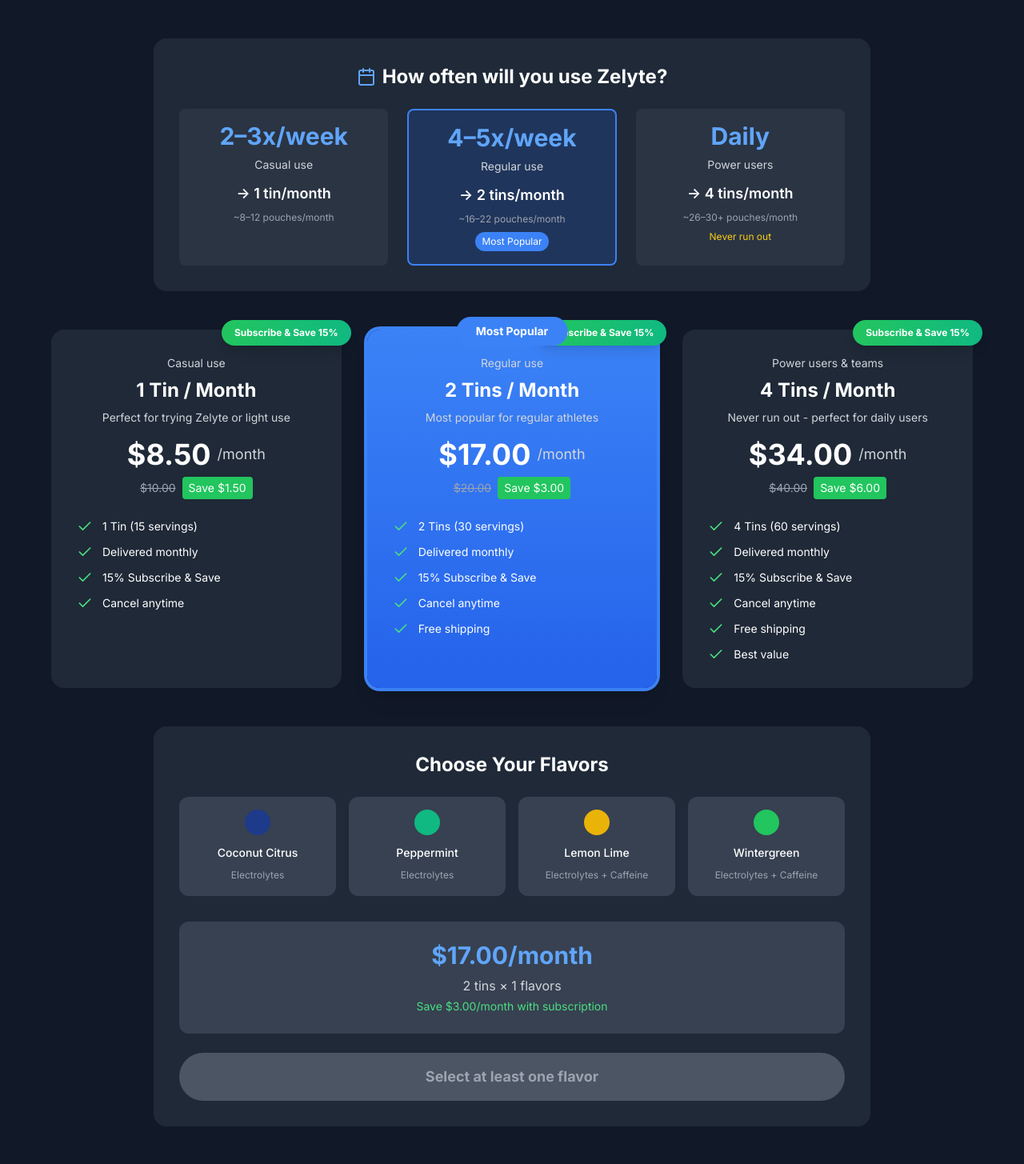
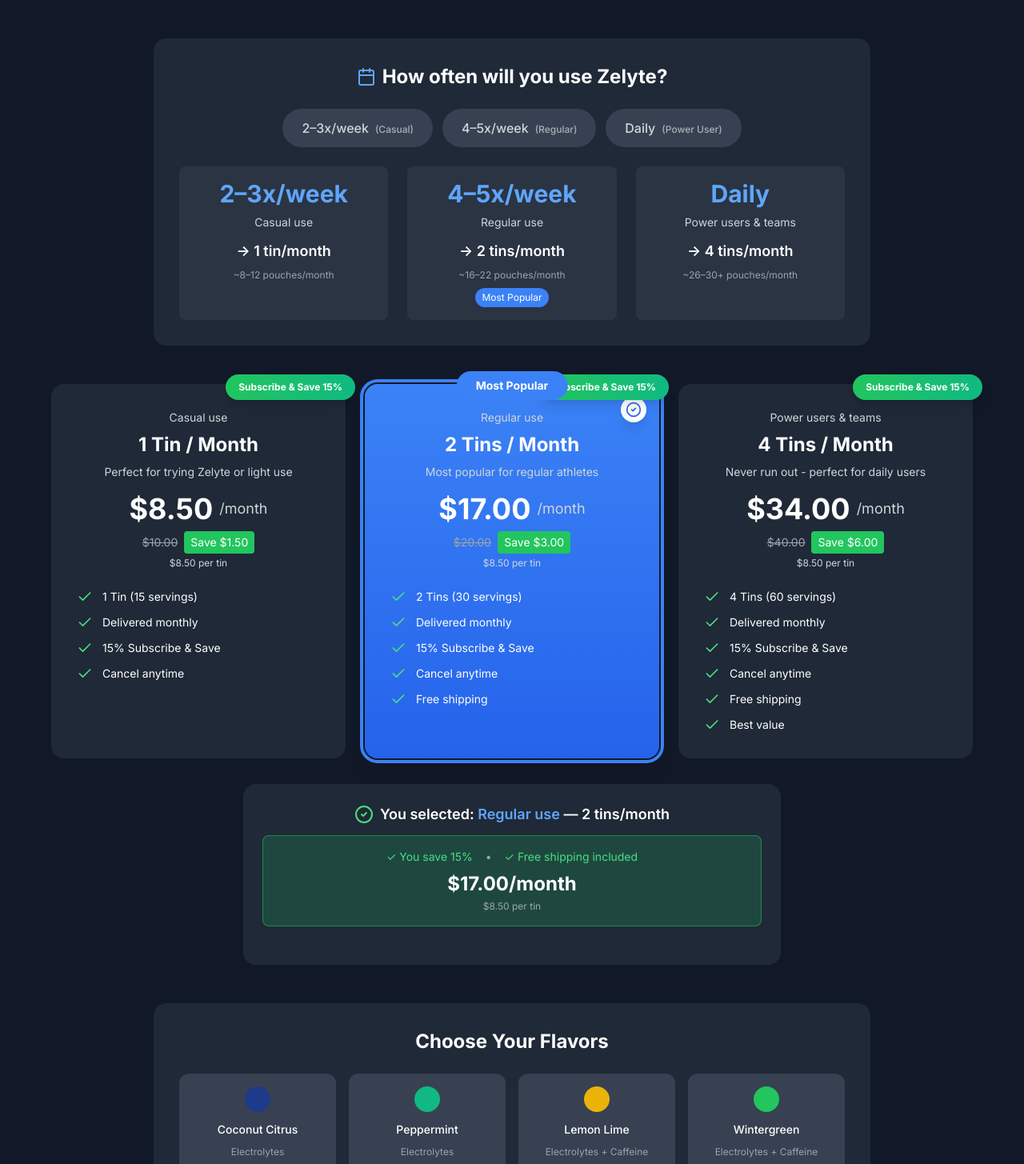
Before and after one commit to hudsonjmurray11-hub/zelyte-ecommerce, a React (Vite) app: page / in a window 1280 px wide. Shown: the part 4960-6415 px from the top of the page at 80% size. Built offline with nearby package versions, Linux system fonts and the light colour scheme; no server answers; the database is empty.

Commit message:
Make subscription section fully interactive: clickable cards, radio buttons, micro-interactions, usage helper, and clear CTA

```diff
--- a/src/components/Subscription.tsx
+++ b/src/components/Subscription.tsx
@@ -1,5 +1,5 @@
 import React, { useState } from 'react';
-import { Check, ShoppingCart, Package, Star, Zap, Calendar, TrendingUp } from 'lucide-react';
+import { Check, ShoppingCart, Package, Star, Zap, Calendar, TrendingUp, CheckCircle2 } from 'lucide-react';
 import { useCart } from '../contexts/CartContext';
 import { useScrollAnimation } from '../hooks/useScrollAnimation';
 import { motion, useInView } from 'framer-motion';
@@ -7,6 +7,7 @@ import { motion, useInView } from 'framer-motion';
 const subscriptionPlans = [
   {
     id: 'subscription-1',
+    value: '1_tin',
     tinsPerMonth: 1,
     frequency: 'monthly',
     usageFrequency: '2–3x/week',
@@ -20,6 +21,7 @@ const subscriptionPlans = [
   },
   {
     id: 'subscription-2',
+    value: '2_tins',
     tinsPerMonth: 2,
     frequency: 'monthly',
     usageFrequency: '4–5x/week',
@@ -33,6 +35,7 @@ const subscriptionPlans = [
   },
   {
     id: 'subscription-4',
+    value: '4_tins',
     tinsPerMonth: 4,
     frequency: 'monthly',
     usageFrequency: 'Daily',
@@ -46,9 +49,16 @@ const subscriptionPlans = [
   }
 ];
 
+const usageOptions = [
+  { id: 'casual', label: '2–3x/week', planValue: '1_tin', description: 'Casual' },
+  { id: 'regular', label: '4–5x/week', planValue: '2_tins', description: 'Regular' },
+  { id: 'daily', label: 'Daily', planValue: '4_tins', description: 'Power User' }
+];
+
 const Purchase = () => {
-  const [selectedPlan, setSelectedPlan] = useState('subscription-2'); // Default to 2 tins/month
+  const [selectedPlan, setSelectedPlan] = useState('2_tins'); // Default to 2 tins/month
   const [selectedFlavors, setSelectedFlavors] = useState<string[]>([]);
+  const [selectedUsage, setSelectedUsage] = useState<string | null>(null);
   const { addToCart } = useCart();
   const { isVisible: isHeaderVisible, elementRef: headerRef } = useScrollAnimation({ threshold: 0.2 });
   const { isVisible: isGuideVisible, elementRef: guideRef } = useScrollAnimation({ threshold: 0.1, delay: 100 });
@@ -62,9 +72,39 @@ const Purchase = () => {
     { id: 'wintergreen', name: 'Wintergreen', category: 'Electrolytes + Caffeine', color: 'bg-green-500' }
   ];
 
-  const selectedPlanData = subscriptionPlans.find(p => p.id === selectedPlan);
+  const selectedPlanData = subscriptionPlans.find(p => p.value === selectedPlan);
   const guideInView = useInView(guideRef as React.RefObject<HTMLDivElement>, { once: true, amount: 0.2 });
   const plansInView = useInView(plansRef as React.RefObject<HTMLDivElement>, { once: true, amount: 0.2 });
+
+  const handleUsageSelect = (usageId: string) => {
+    setSelectedUsage(usageId);
+    const usage = usageOptions.find(u => u.id === usageId);
+    if (usage) {
+      setSelectedPlan(usage.planValue);
+    }
+  };
+
+  const handlePlanSelect = (planValue: string) => {
+    setSelectedPlan(planValue);
+    // Clear usage selection when manually selecting a plan
+    setSelectedUsage(null);
+  };
+
+  const handleKeyDown = (e: React.KeyboardEvent, planValue: string) => {
+    if (e.key === 'Enter' || e.key === ' ') {
+      e.preventDefault();
+      handlePlanSelect(planValue);
+    } else if (e.key === 'ArrowLeft' || e.key === 'ArrowRight') {
+      e.preventDefault();
+      const currentIndex = subscriptionPlans.findIndex(p => p.value === selectedPlan);
+      const direction = e.key === 'ArrowLeft' ? -1 : 1;
+      const newIndex = (currentIndex + direction + subscriptionPlans.length) % subscriptionPlans.length;
+      handlePlanSelect(subscriptionPlans[newIndex].value);
+      // Focus the new radio button
+      const newRadio = document.getElementById(`plan-${subscriptionPlans[newIndex].value}`) as HTMLInputElement;
+      if (newRadio) newRadio.focus();
+    }
+  };
 
   const handleAddToCart = async () => {
     if (selectedPlanData && selectedFlavors.length > 0) {
@@ -114,7 +154,7 @@ const Purchase = () => {
           </p>
         </motion.div>
 
-        {/* Usage Guide */}
+        {/* Usage Guide with Interactive Helper */}
         <motion.div
           ref={guideRef as React.RefObject<HTMLDivElement>}
           initial={{ opacity: 0, y: 30 }}
@@ -126,51 +166,106 @@ const Purchase = () => {
             <Calendar className="w-6 h-6 text-blue-400 mr-2" />
             <h3 className="text-2xl font-bold">How often will you use Zelyte?</h3>
           </div>
+
+          {/* Interactive Usage Pills */}
+          <div className="flex flex-wrap justify-center gap-3 mb-6">
+            {usageOptions.map((usage) => (
+              <button
+                key={usage.id}
+                onClick={() => handleUsageSelect(usage.id)}
+                className={`px-6 py-3 rounded-full font-medium transition-all duration-200 ${
+                  selectedUsage === usage.id
+                    ? 'bg-blue-500 text-white shadow-lg scale-105'
+                    : 'bg-gray-700 text-gray-300 hover:bg-gray-600 hover:text-white'
+                }`}
+                aria-label={`Select ${usage.label} usage`}
+              >
+                {usage.label}
+                <span className="ml-2 text-xs opacity-75">({usage.description})</span>
+              </button>
+            ))}
+          </div>
+
           <div className="grid md:grid-cols-3 gap-6">
-            <div className="text-center p-4 bg-gray-700/50 rounded-lg">
-              <div className="text-3xl font-bold text-blue-400 mb-2">2–3x/week</div>
-              <div className="text-sm text-gray-300 mb-3">Casual use</div>
-              <div className="text-lg font-semibold">→ 1 tin/month</div>
-              <div className="text-xs text-gray-400 mt-2">~8–12 pouches/month</div>
+            {subscriptionPlans.map((plan) => (
+              <div key={plan.id} className="text-center p-4 bg-gray-700/50 rounded-lg">
+                <div className="text-3xl font-bold text-blue-400 mb-2">{plan.usageFrequency}</div>
+                <div className="text-sm text-gray-300 mb-3">{plan.usageDescription}</div>
+                <div className="text-lg font-semibold">→ {plan.tinsPerMonth} tin{plan.tinsPerMonth > 1 ? 's' : ''}/month</div>
+                <div className="text-xs text-gray-400 mt-2">
+                  {plan.tinsPerMonth === 1 && '~8–12 pouches/month'}
+                  {plan.tinsPerMonth === 2 && '~16–22 pouches/month'}
+                  {plan.tinsPerMonth === 4 && '~26–30+ pouches/month'}
                 </div>
-            <div className="text-center p-4 bg-blue-600/20 rounded-lg border-2 border-blue-500">
-              <div className="text-3xl font-bold text-blue-400 mb-2">4–5x/week</div>
-              <div className="text-sm text-gray-300 mb-3">Regular use</div>
-              <div className="text-lg font-semibold">→ 2 tins/month</div>
-              <div className="text-xs text-gray-400 mt-2">~16–22 pouches/month</div>
+                {plan.popular && (
                   <div className="mt-2 text-xs bg-blue-500 text-white px-2 py-1 rounded-full inline-block">Most Popular</div>
+                )}
               </div>
-            <div className="text-center p-4 bg-gray-700/50 rounded-lg">
-              <div className="text-3xl font-bold text-blue-400 mb-2">Daily</div>
-              <div className="text-sm text-gray-300 mb-3">Power users</div>
-              <div className="text-lg font-semibold">→ 4 tins/month</div>
-              <div className="text-xs text-gray-400 mt-2">~26–30+ pouches/month</div>
-              <div className="mt-2 text-xs text-yellow-400">Never run out</div>
-            </div>
+            ))}
           </div>
         </motion.div>
 
-        {/* Subscription Plans */}
+        {/* Subscription Plans - Radio Group */}
         <motion.div
           ref={plansRef as React.RefObject<HTMLDivElement>}
           initial={{ opacity: 0, y: 50 }}
           animate={plansInView ? { opacity: 1, y: 0 } : { opacity: 0, y: 50 }}
           transition={{ duration: 0.8, delay: 0.3 }}
-          className="grid lg:grid-cols-3 gap-8 mb-12 max-w-6xl mx-auto"
+          className="mb-12 max-w-6xl mx-auto"
         >
-          {subscriptionPlans.map((plan, index) => (
-            <motion.div
+          <fieldset className="border-none p-0 m-0">
+            <legend className="sr-only">Select a subscription plan</legend>
+            <div className="grid lg:grid-cols-3 gap-6">
+              {subscriptionPlans.map((plan, index) => {
+                const isSelected = selectedPlan === plan.value;
+                return (
+                  <motion.label
                     key={plan.id}
+                    htmlFor={`plan-${plan.value}`}
                     initial={{ opacity: 0, y: 30 }}
                     animate={plansInView ? { opacity: 1, y: 0 } : { opacity: 0, y: 30 }}
                     transition={{ duration: 0.6, delay: 0.4 + index * 0.1 }}
-              onClick={() => setSelectedPlan(plan.id)}
-              className={`relative cursor-pointer rounded-2xl p-8 transition-all duration-300 transform hover:scale-105 ${
-                selectedPlan === plan.id
-                  ? 'bg-gradient-to-b from-blue-500 to-blue-600 shadow-xl ring-4 ring-blue-400'
-                  : 'bg-gray-800 hover:bg-gray-700'
-              } ${plan.popular ? 'ring-4 ring-blue-500' : ''}`}
+                    whileHover={{ scale: 1.02, y: -4 }}
+                    whileTap={{ scale: 0.98 }}
+                    className={`relative cursor-pointer rounded-2xl p-8 transition-all duration-250 ${
+                      isSelected
+                        ? 'bg-gradient-to-b from-blue-500 to-blue-600 shadow-xl ring-4 ring-blue-400 ring-offset-2 ring-offset-gray-900 scale-[1.01]'
+                        : 'bg-gray-800 hover:bg-gray-700 hover:shadow-lg'
+                    } ${plan.popular ? 'ring-2 ring-blue-500' : ''}`}
+                    onKeyDown={(e) => handleKeyDown(e, plan.value)}
+                    tabIndex={0}
                   >
+                    {/* Hidden Radio Input */}
+                    <input
+                      type="radio"
+                      id={`plan-${plan.value}`}
+                      name="subscription-plan"
+                      value={plan.value}
+                      checked={isSelected}
+                      onChange={() => handlePlanSelect(plan.value)}
+                      className="sr-only"
+                      aria-label={`Select ${plan.tinsPerMonth} tin${plan.tinsPerMonth > 1 ? 's' : ''} per month subscription`}
+                    />
+
+                    {/* Selected Check Icon */}
+                    {isSelected && (
+                      <motion.div
+                        initial={{ scale: 0, opacity: 0 }}
+                        animate={{ scale: 1, opacity: 1 }}
+                        transition={{ type: 'spring', stiffness: 500, damping: 30 }}
+                        className="absolute top-4 right-4 w-8 h-8 bg-white rounded-full flex items-center justify-center shadow-lg"
+                      >
+                        <CheckCircle2 className="w-5 h-5 text-blue-600" />
+                      </motion.div>
+                    )}
+
+                    {/* Click to Select Hint (unselected only) */}
+                    {!isSelected && (
+                      <div className="absolute top-4 right-4 text-xs text-gray-400 opacity-0 group-hover:opacity-100 transition-opacity">
+                        Click to select
+                      </div>
+                    )}
+
                     {/* Subscribe & Save Badge */}
                     <div className="absolute -top-3 -right-3 bg-gradient-to-r from-green-500 to-emerald-500 text-white text-xs font-bold px-4 py-2 rounded-full shadow-lg z-10">
                       Subscribe & Save 15%
@@ -190,11 +285,16 @@ const Purchase = () => {
                         <span className="text-4xl font-bold">${plan.subscriptionPrice.toFixed(2)}</span>
                         <span className="text-lg text-gray-300 ml-2">/month</span>
                       </div>
-                <div className="flex items-center justify-center text-sm">
+                      <div className="flex flex-col items-center justify-center text-sm space-y-1">
+                        <div className="flex items-center">
                           <span className="line-through text-gray-400 mr-2">${plan.originalPrice.toFixed(2)}</span>
                           <span className="bg-green-500 text-white px-2 py-1 rounded">
                             Save ${plan.savings.toFixed(2)}
                           </span>
+                        </div>
+                        <div className="text-xs text-gray-300">
+                          ${(plan.subscriptionPrice / plan.tinsPerMonth).toFixed(2)} per tin
+                        </div>
                       </div>
                     </div>
 
@@ -206,8 +306,43 @@ const Purchase = () => {
                         </div>
                       ))}
                     </div>
+                  </motion.label>
+                );
+              })}
+            </div>
+          </fieldset>
+
+          {/* Selection Confirmation & CTA */}
+          {selectedPlanData && (
+            <motion.div
+              initial={{ opacity: 0, y: 20 }}
+              animate={{ opacity: 1, y: 0 }}
+              transition={{ duration: 0.3 }}
+              className="mt-8 bg-gray-800 rounded-2xl p-6 max-w-2xl mx-auto"
+            >
+              <div className="text-center mb-6">
+                <div className="flex items-center justify-center space-x-2 mb-3">
+                  <CheckCircle2 className="w-6 h-6 text-green-400" />
+                  <p className="text-lg font-semibold text-white">
+                    You selected: <span className="text-blue-400">{selectedPlanData.usageDescription}</span> — {selectedPlanData.tinsPerMonth} tin{selectedPlanData.tinsPerMonth > 1 ? 's' : ''}/month
+                  </p>
+                </div>
+                <div className="bg-green-500/20 border border-green-500/50 rounded-lg p-4 mb-4">
+                  <div className="flex items-center justify-center space-x-4 text-sm">
+                    <span className="text-green-400">✓ You save 15%</span>
+                    <span className="text-gray-400">•</span>
+                    <span className="text-green-400">✓ Free shipping included</span>
+                  </div>
+                  <div className="mt-2 text-2xl font-bold text-white">
+                    ${selectedPlanData.subscriptionPrice.toFixed(2)}/month
+                  </div>
+                  <div className="text-xs text-gray-400 mt-1">
+                    ${(selectedPlanData.subscriptionPrice / selectedPlanData.tinsPerMonth).toFixed(2)} per tin
+                  </div>
+                </div>
+              </div>
             </motion.div>
-          ))}
+          )}
         </motion.div>
 
         {/* Flavor Selection */}
@@ -245,31 +380,23 @@ const Purchase = () => {
             ))}
           </div>
 
-          {selectedPlanData && (
-            <div className="text-center bg-gray-700 rounded-xl p-6 mb-6">
-              <div className="text-3xl font-bold text-blue-400 mb-2">
-                ${selectedPlanData.subscriptionPrice.toFixed(2)}/month
-              </div>
-              <div className="text-gray-300 mb-1">
-                {selectedPlanData.tinsPerMonth} tin{selectedPlanData.tinsPerMonth > 1 ? 's' : ''} × {selectedFlavors.length || 1} flavor{selectedFlavors.length !== 1 ? 's' : ''}
-              </div>
-              <div className="text-sm text-green-400">
-                Save ${selectedPlanData.savings.toFixed(2)}/month with subscription
-              </div>
-            </div>
-          )}
-
+          {/* CTA Button */}
+          <div className="text-center">
             <button
               onClick={handleAddToCart}
               disabled={selectedFlavors.length === 0}
-            className={`w-full py-4 px-8 rounded-full font-bold text-lg transition-all duration-300 transform hover:scale-105 ${
+              className={`w-full py-4 px-8 rounded-full font-bold text-lg transition-all duration-300 transform ${
                 selectedFlavors.length === 0
                   ? 'bg-gray-600 cursor-not-allowed text-gray-400'
-                : 'bg-blue-500 hover:bg-blue-600 text-white shadow-xl'
+                  : 'bg-blue-500 hover:bg-blue-600 text-white shadow-xl hover:scale-105 active:scale-95'
               }`}
             >
-            {selectedFlavors.length === 0 ? 'Select at least one flavor' : 'Start Subscription'}
+              {selectedFlavors.length === 0
+                ? 'Select at least one flavor to continue'
+                : `Start Subscription - ${selectedPlanData?.tinsPerMonth || 2} tin${(selectedPlanData?.tinsPerMonth || 2) > 1 ? 's' : ''}/month`
+              }
             </button>
+          </div>
         </motion.div>
 
         {/* Benefits */}
```
Lines whose indentation alone changed are shown as unchanged.
